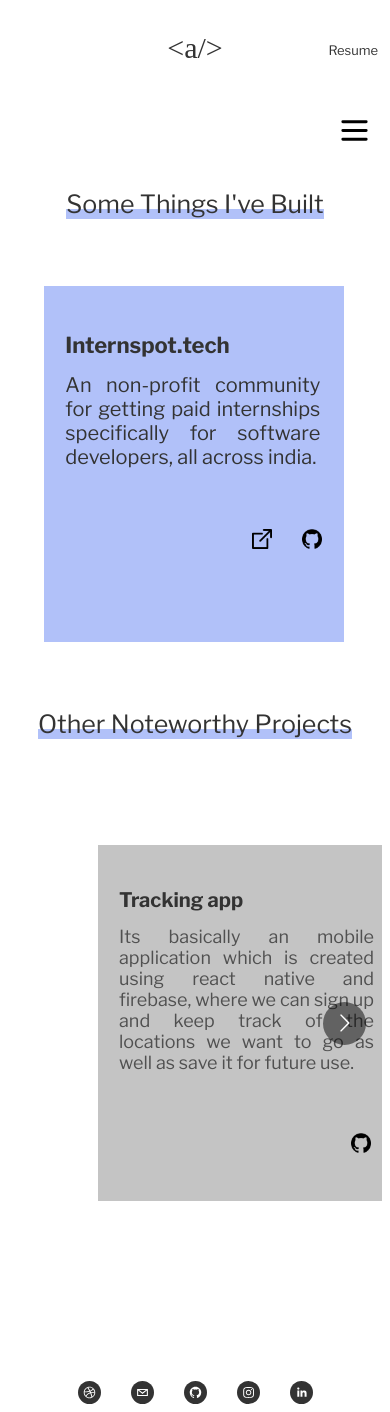
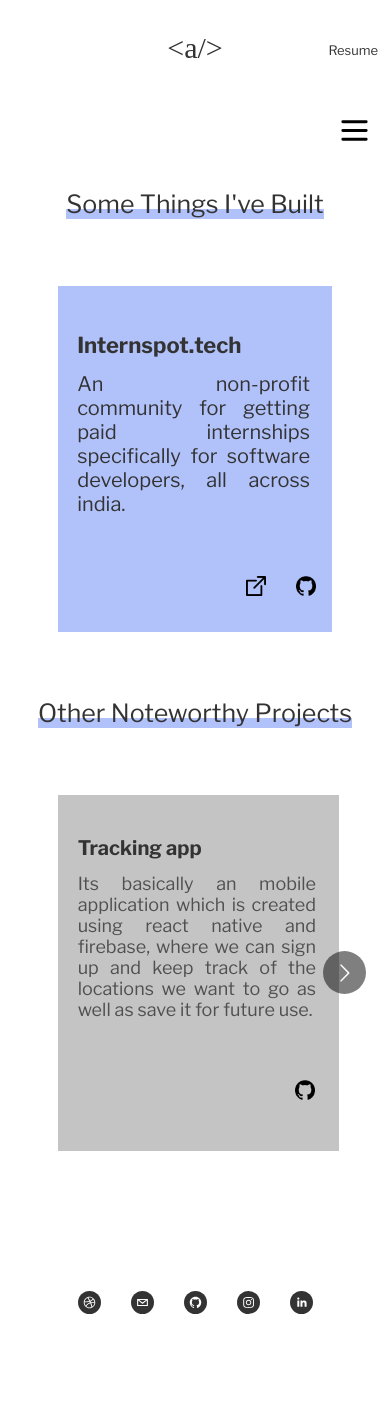
Before and after one commit to aadarshjr123/Aadarsh-S, a React (Create React App) app: page /Projects in a window 390 px wide. Shown: the top 1412 px of the page. After the commit the page ends 1359 px from the top, so only its background shows below. Built offline with nearby package versions, Linux system fonts and the light colour scheme; a web font is replaced by a local one.

Commit message:
Add files via upload

```diff
--- a/src/components/RowList.js
+++ b/src/components/RowList.js
@@ -19,11 +19,11 @@
     items: 3
   },
   tablet: {
-    breakpoint: { max: 1024, min: 464 },
-    items: 1
+    breakpoint: { max: 1024, min: 480 },
+    items: 2
   },
   mobile: {
-    breakpoint: { max: 464, min: 0 },
+    breakpoint: { max: 480, min: 0 },
     items: 1
   }
 };
--- a/src/styles/Home.css
+++ b/src/styles/Home.css
@@ -47,7 +47,7 @@
 
     .logo{
       font-family: "Megrim";
-      font-size: 50px;
+      font-size: 30px;
       height: 80px;
       color: #333;
       /* border-style: dashed; */
--- a/src/styles/col.css
+++ b/src/styles/col.css
@@ -61,8 +61,9 @@
 }
 
 @media (max-width: 700px) {
-  div.colDiv{
-    width: 105%;
+  .colDiv{
+    width: 100%;
+    /* border-style: dashed; */
   }
   .first-col{
       font-size: 22px;
@@ -74,9 +75,9 @@
 }
 .colDiv1{
   /* height: 300px; */
-  height: 350px;
-  width: 300px;
-  margin-left: 30px;
+  /* height: 350px; */
+  width: 76%;
+  margin: 50px;
   /* border-style: dashed; */
   /* display: flex; */
   /* justify-content: center; */
--- a/src/styles/row.css
+++ b/src/styles/row.css
@@ -40,8 +40,8 @@
 
 
 @media (max-width: 700px) {
-    rowDiv{
-      width: 80%;
+    .rowDiv{
+      width: 75%;
       margin: 50px;
       /* border-style: dashed; */
 
```
Also changed, not shown: src/assets/menu.svg, src/assets/x.svg, src/components/social.js (line endings or trailing spaces), src/styles/Navbar.css (line endings or trailing spaces), src/styles/demo.css (line endings or trailing spaces).
